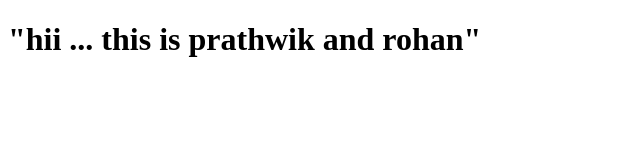
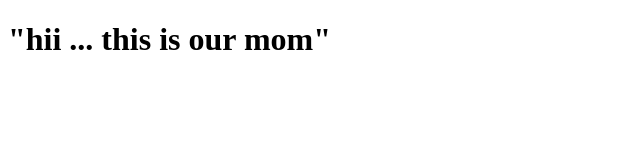
Before and after one commit to prathwik0/portfolio, a plain HTML site: page index.html in a window 1280 px wide. Shown: the whole page, without its empty margins (0-640 px from the left). Drawn offline with Linux system fonts and the light colour scheme.

Commit message:
Update index.html

```diff
--- a/index.html
+++ b/index.html
@@ -7,6 +7,6 @@
     <title>Document</title>
 </head>
 <body>
-    <h1>"hii ... this is prathwik and rohan"</h1>
+    <h1>"hii ... this is our mom"</h1>
 </body>
 </html>
```
